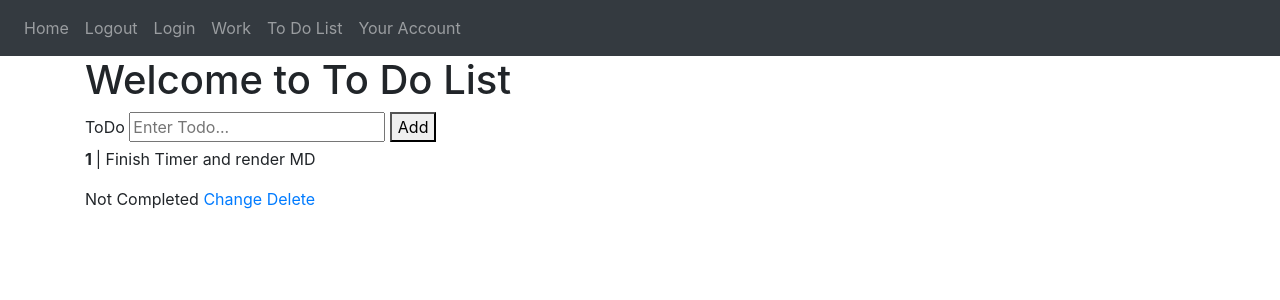
After one commit to Yeemster/CMPE-131-2_Term_Project-, a Flask app: page /todolist in a window 1280 px wide. The commit adds this page. Shown: the top 300 px of the page. Run offline with Flask 2, Linux system fonts and the light colour scheme; a user stored in the database is signed in; data comes from the database, SQL or seed files in the repository; both versions use the stored data as it was after the commit; some libraries are stand-ins or nearby versions.

Commit message:
Added To Do List Use Case and Functions

```diff
--- a/projectstart/myapp/__init__.py
+++ b/projectstart/myapp/__init__.py
@@ -48,7 +48,7 @@ def create_app():
     myobj.register_blueprint(views, url_prefix='/')
     myobj.register_blueprint(auth, url_prefix='/')
 
-    from .models import User, Note
+    from .models import User, Note, ToDo
 
     create_database(myobj)
 
--- a/projectstart/myapp/models.py
+++ b/projectstart/myapp/models.py
@@ -41,3 +41,9 @@ class Note(db.Model):
     data = db.Column(db.String(10000))
     date = db.Column(db.DateTime(timezone=True), default=func.now())
     user_id = db.Column(db.Integer, db.ForeignKey('user.id'))
+
+class ToDo(db.Model):
+    id = db.Column(db.Integer, primary_key= True)
+    title = db.Column(db.String(100))
+    complete = db.Column(db.Boolean)
+    user_id = db.Column(db.Integer, db.ForeignKey('user.id'))
--- a/projectstart/myapp/routes.py
+++ b/projectstart/myapp/routes.py
@@ -1,13 +1,14 @@
 from flask.helpers import url_for
 from myapp import myobj
 from myapp import db
-from myapp.models import User, Post
+from myapp.models import User, Post, ToDo
 from myapp.forms import LoginForm, SignupForm, MDForm
-from flask import render_template, escape, flash, redirect, Blueprint
+from flask import render_template, escape, flash, redirect, Blueprint, request, url_for
 from flask_login import  login_user, logout_user, login_required, current_user
 import markdown
 import os
 from werkzeug.utils import secure_filename
+import streamlit as st
 
 views = Blueprint('views', __name__)
 
@@ -26,6 +27,7 @@ def work():
     """
     form = MDForm()
 
+
     #if request.method == 'POST':
 
     if form.validate_on_submit():
@@ -33,9 +35,38 @@ def work():
         file.save(os.path.join(os.path.abspath(os.path.dirname(__file__)), myobj.config['UPLOAD_FOLDER'], secure_filename(file.filename)))
         return redirect(url_for("views.work"))
 
+
     return render_template("work.html", user=current_user, form=form)
 
+@views.route("/todolist", methods=['GET','POST'])
+@login_required
+def todolist():
+    todolist = ToDo.query.all()
+    print(todolist)
 
+    return render_template("todolist.html", user=current_user, todolist=todolist)
+
+@views.route("/add", methods=['POST'])
+def add():
+    title = request.form.get("title")
+    newtodo = ToDo(title=title, complete=False)
+    db.session.add(newtodo)
+    db.session.commit()
+    return redirect(url_for("views.todolist"))
+
+@views.route("/change/<int:todos_id>")
+def reload(todos_id):
+    todo = ToDo.query.filter_by(id=todos_id).first()
+    todo.complete = not todo.complete
+    db.session.commit()
+    return redirect(url_for("views.todolist"))
+
+@views.route("/delete/<int:todos_id>")
+def delete(todos_id):
+    todo = ToDo.query.filter_by(id=todos_id).first()
+    db.session.delete(todo)
+    db.session.commit()
+    return redirect(url_for("views.todolist"))
 '''
 @myobj.route("/hi")
 @login_required
--- a/projectstart/myapp/templates/base.html
+++ b/projectstart/myapp/templates/base.html
@@ -36,6 +36,7 @@
                 <a class="nav-item nav-link" id="logout" href="{{url_for('auth.logout')}}">Logout</a>
                 <a class="nav-item nav-link" id="login" href="{{url_for('auth.login')}}">Login</a>
                 <a class="nav-item nav-link" id="work" href="{{url_for('views.work')}}">Work</a>
+                <a class="nav-item nav-link" id="todolist" href="{{url_for('views.todolist')}}">To Do List</a>
                 <a class="nav-item nav-link" id="account" href="{{url_for('auth.account')}}">Your Account</a>
                 {% else %}
                 <a class="nav-item nav-link" id="home" href="/">Home</a>
--- /dev/null
+++ b/projectstart/myapp/templates/todolist.html
@@ -0,0 +1,28 @@
+{% extends "base.html" %}
+
+{% block content %}
+<h1> Welcome to To Do List </h1>
+
+<form action="/add" method="post">
+  <div>
+    <label for="title">ToDo</label>
+    <input type = "text" name = "title" placeholder = "Enter Todo...">
+    <button type="submit">Add</button>
+  </div>
+</form>
+
+{% for todos in todolist %}
+  <p> <b>{{todos.id}} </b>| {{todos.title}}</p>
+  {% if todos.complete == False %}
+    <span>Not Completed</span>
+    {% else %}
+    <span>Completed</span>
+  {% endif %}
+
+  <a href="/change/{{todos.id}}">Change</a>
+  <a href="/delete/{{todos.id}}">Delete</a>
+
+  {% endfor %}
+
+
+{% endblock %}
```
Also changed, not shown: projectstart/myapp/auth.py (line endings or trailing spaces), projectstart/myapp/database.db, 1 other file.
